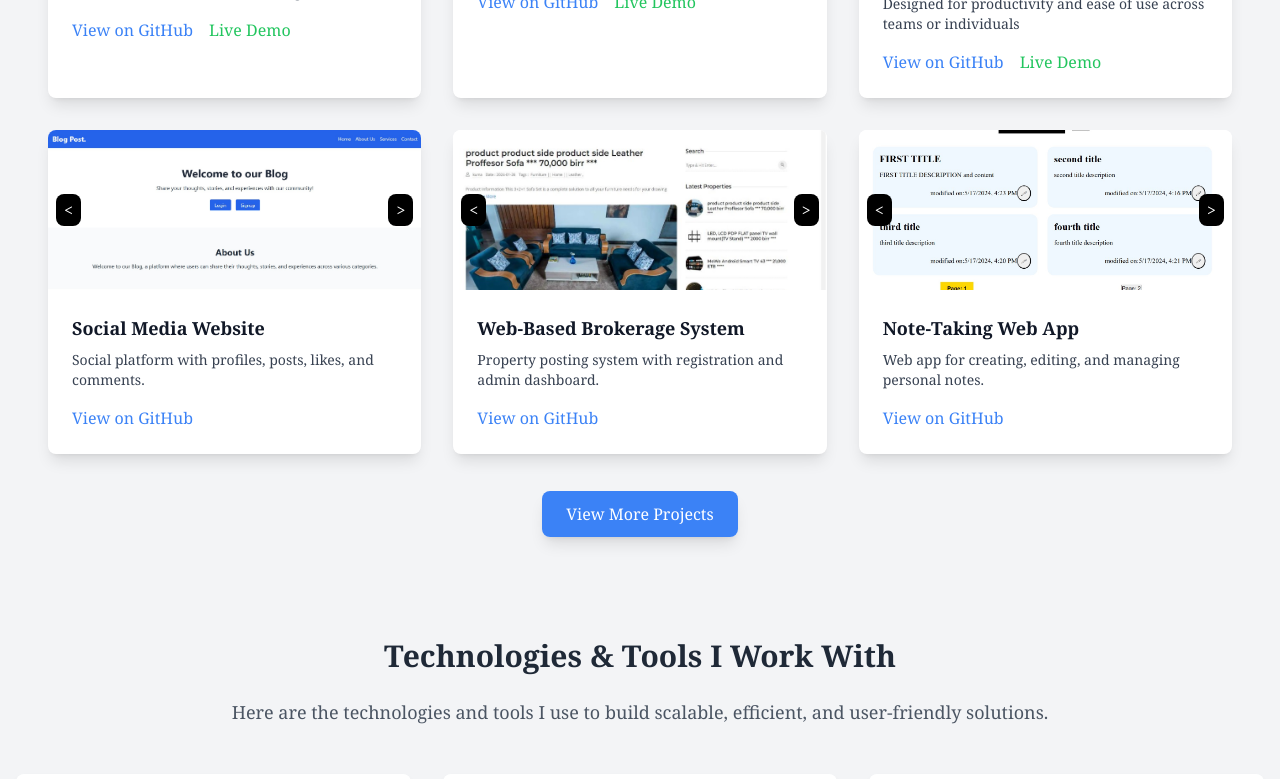
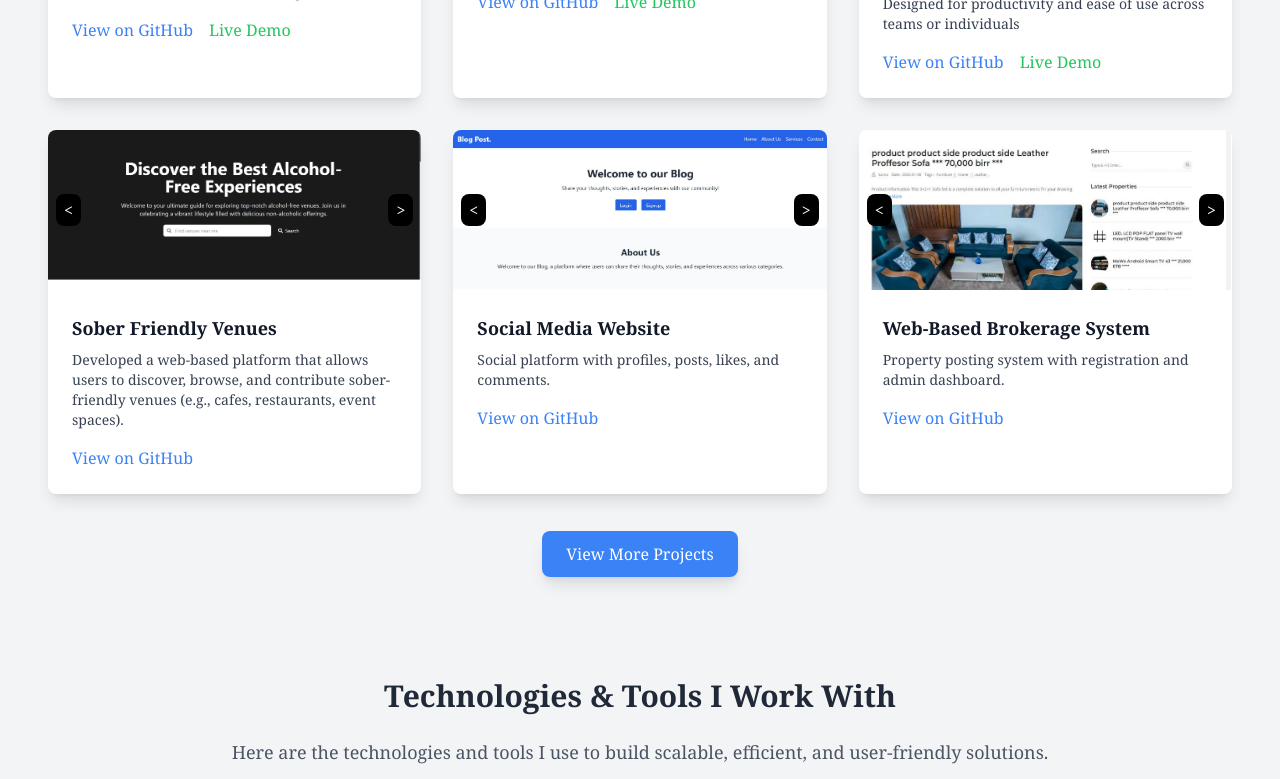
Before and after one commit to Kuma-Leta/PersonalWebsite, a React (Vite) app: page / in a window 1280 px wide. Shown: the part 1740-2519 px from the top of the page. Built offline with nearby package versions, Linux system fonts and the light colour scheme; no server answers.

Commit message:
update to projects list

```diff
--- a/src/components/sections/projects.tsx
+++ b/src/components/sections/projects.tsx
@@ -38,6 +38,13 @@ const projects = [
     demo: "https://taskflowmanage.netlify.app",
   },
   {
+    title: "Sober Friendly Venues",
+    description:
+      " Developed a web-based platform that allows users to discover, browse, and contribute sober-friendly venues (e.g., cafes, restaurants, event spaces). ",
+    images: ["sober1.jpg"],
+    github: "https://github.com/Kuma-Leta/note_taking_web_app",
+  },
+  {
     title: "Social Media Website",
     description: "Social platform with profiles, posts, likes, and comments.",
     images: [
@@ -60,17 +67,6 @@ const projects = [
       "brokerage_admin_dashboard.jpg",
     ],
     github: "https://github.com/Kuma-Leta/Web-Based-Brokerage-System",
-  },
-  {
-    title: "Note-Taking Web App",
-    description: "Web app for creating, editing, and managing personal notes.",
-    images: [
-      "note_taking_home.jpg",
-      "note_taking_login.jpg",
-      "note_taking_edit_notes.jpg",
-      "note_taking_add_notes.jpg",
-    ],
-    github: "https://github.com/Kuma-Leta/note_taking_web_app",
   },
 ];
 
```
Also changed, not shown: public/sober1.jpg (added).
